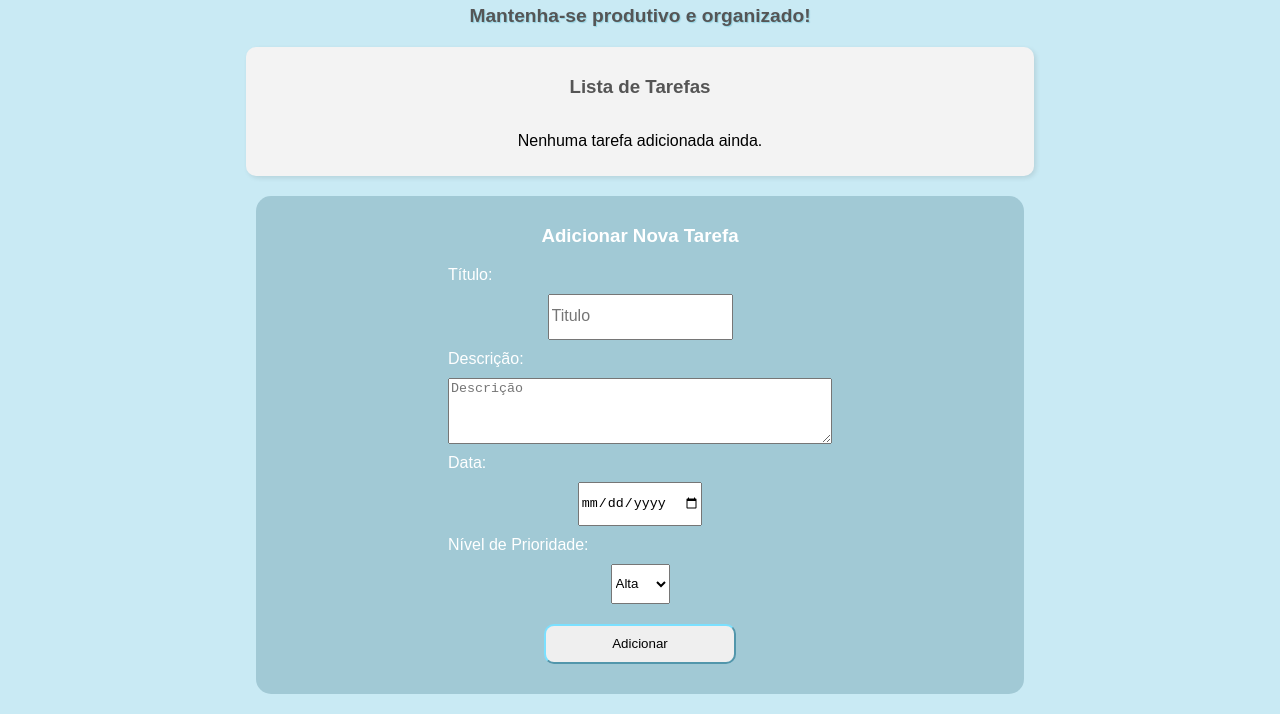
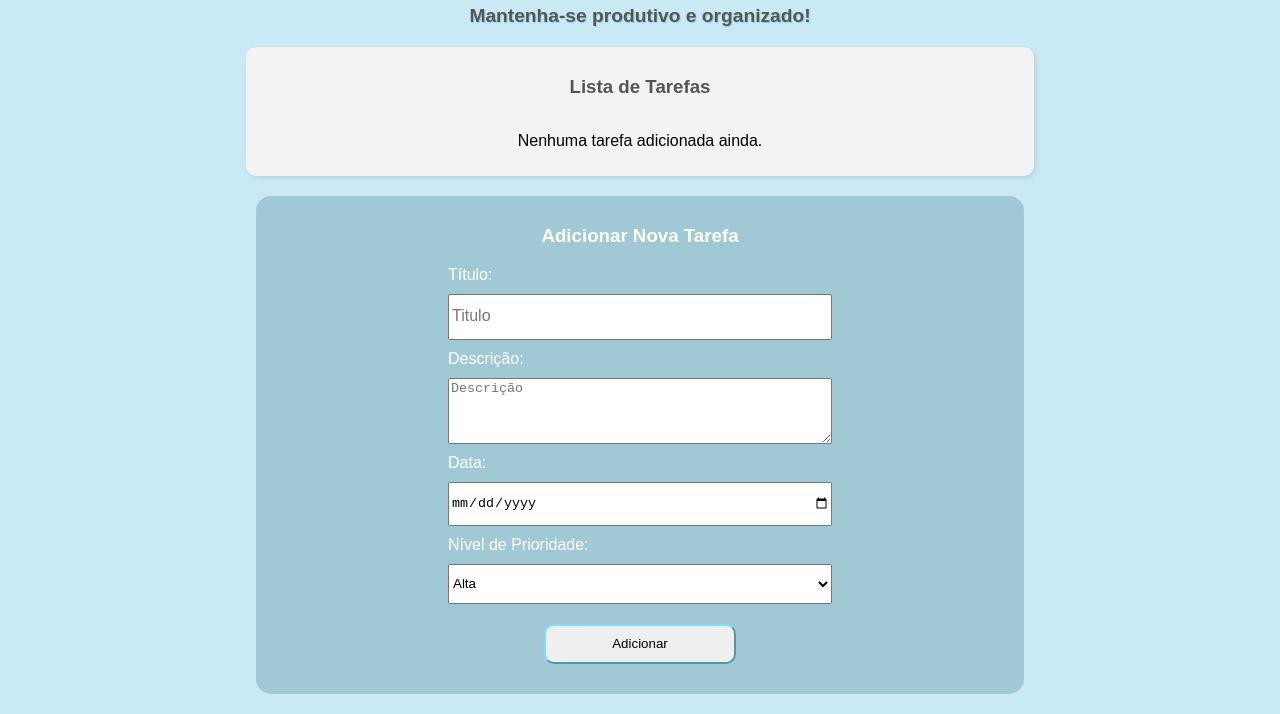
Before and after one commit to tarefastodo/tarefastodo.github.io, a plain HTML site: page index.html in a window 1280 px wide. Shown: the part 171-885 px from the top of the page. Drawn offline with Linux system fonts and the light colour scheme.

Commit message:
Add files via upload

```diff
--- a/css/style.css
+++ b/css/style.css
@@ -94,6 +94,7 @@ section#adicionar_tarefa:hover {
 
 article#nova_tarefa {
     display: flex;
+    justify-content: center;
     flex-direction: column;
     gap: 10px;
     width: 50%;
@@ -130,8 +131,6 @@ article#nova_tarefa > #botao:active {
 
 input, select {
     height: 40px;
-    width: auto;
-    margin: auto;
 }
 
 input::placeholder {
```
